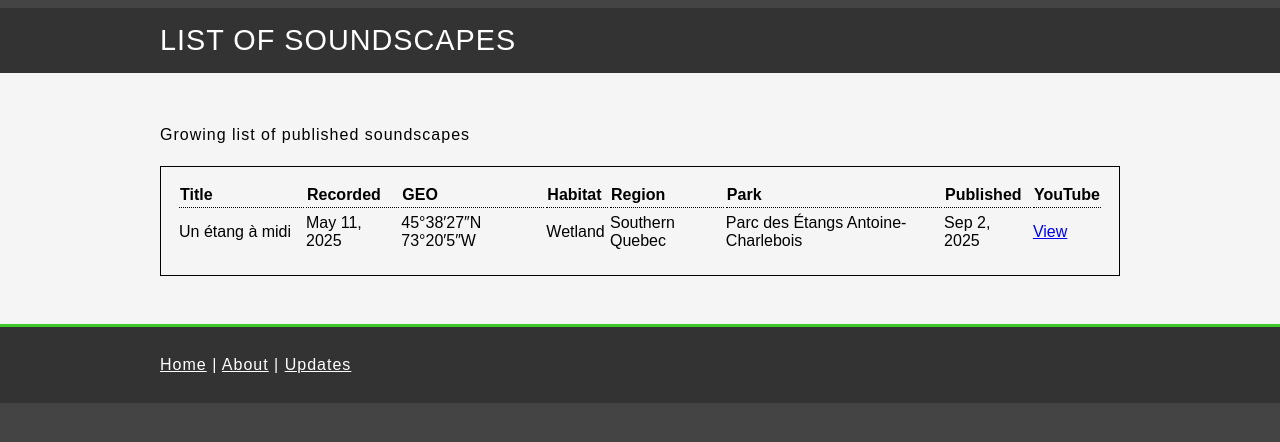
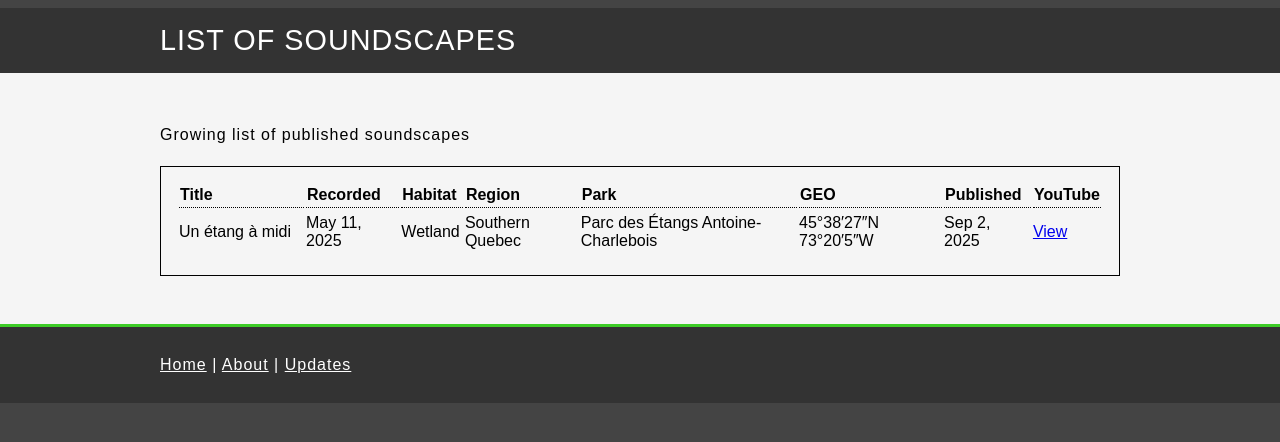
Before and after one commit to KHMuller/khmuller.github.io, a Jekyll site: the page built from soundscapes/index.md, in a window 1280 px wide. Shown: the top 442 px of the page. Built offline with Jekyll 4.4.1, drawn with Linux system fonts in a browser that asks for light colours.

```diff
--- a/soundscapes/index.md
+++ b/soundscapes/index.md
@@ -8,6 +8,6 @@ canonical: https://khmuller.github.io/soundscapes/
 
 Growing list of published soundscapes
 
-|Title|Recorded|GEO|Habitat|Region|Park|Published|YouTube|
+|Title|Recorded|Habitat|Region|Park|GEO|Published|YouTube|
 |:---|:---|:---|:---|:---|:---|:---|:---|
-|Un étang à midi|May 11, 2025|45°38′27″N 73°20′5″W|Wetland|Southern Quebec|Parc des Étangs Antoine-Charlebois|Sep 2, 2025|[View](https://youtu.be/xOrBvMgo5ac)|
+|Un étang à midi|May 11, 2025|Wetland|Southern Quebec|Parc des Étangs Antoine-Charlebois|45°38′27″N 73°20′5″W|Sep 2, 2025|[View](https://youtu.be/xOrBvMgo5ac)|
```
Also changed, not shown: other parts of soundscapes/index.md (+1 -1 lines).
